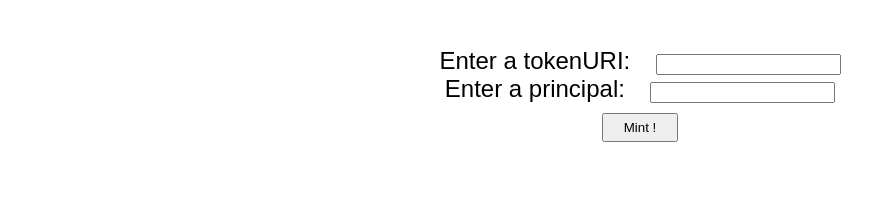
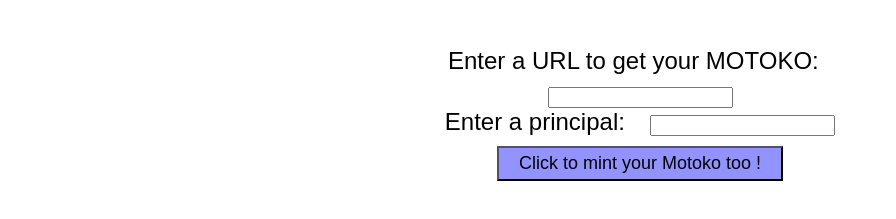
Before and after one commit to Inuani/final_project, a website: page src/minter_assets/src/index.html in a window 1280 px wide. Shown: the part 359-578 px from the top of the page, without its empty margins (0-896 px from the left). Drawn offline with Linux system fonts and the light colour scheme; files that its build step writes are made by us from their sources; files whose address does not match are found by name.

Commit message:
2nd commit

```diff
--- a/src/minter_assets/assets/main.css
+++ b/src/minter_assets/assets/main.css
@@ -24,6 +24,8 @@
 button[type="submit"] {
   padding: 5px 20px;
   margin: 10px auto;
+  background-color: rgb(147, 147, 255);
+  font-size: large;
 }
 
 #greeting {
--- a/src/minter_assets/src/index.html
+++ b/src/minter_assets/src/index.html
@@ -16,7 +16,7 @@
     <main>
       <img id="nft" src="logo.png" alt="bootcamp_logo" />
       <form action="#">
-        <label for="name">Enter a tokenURI: &nbsp;</label>
+        <label for="name">Enter a URL to get your MOTOKO: &nbsp;</label>
         <input id="name" alt="Name" type="text" />
       </form>
       <form action="#">
@@ -24,7 +24,7 @@
         <input id="principal" alt="Name" type="text" />
       </form>
       <div>
-        <button id="mint" type="submit">Mint !</button>
+        <button id="mint" type="submit">Click to mint your Motoko too !</button>
       </div>
       <div id="greeting"></div>
     </main>
```
Also changed, not shown: 2 other files.
